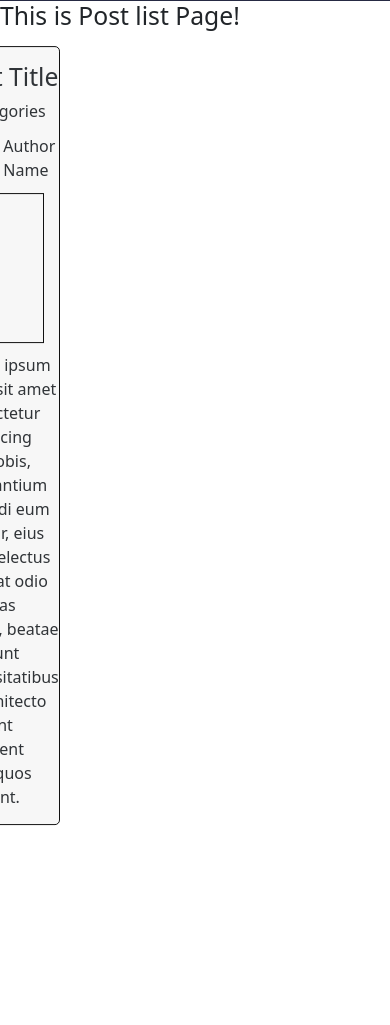
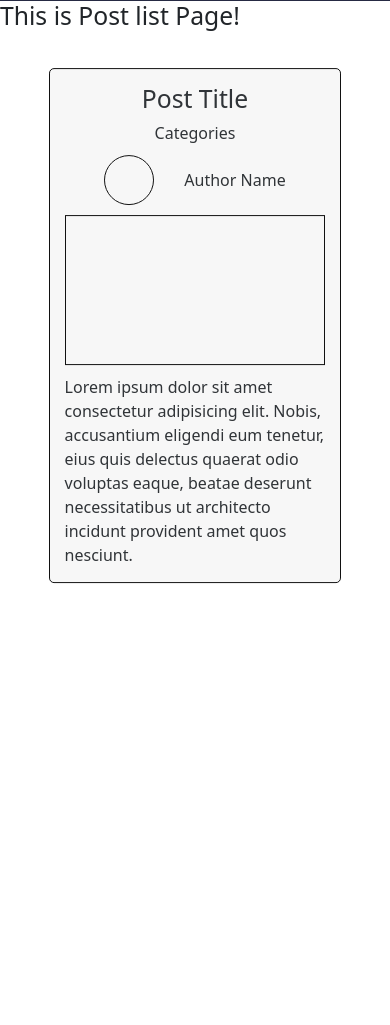
Before and after one commit to Pirmsho/bitcamp-blog-django, a Django app: page /posts/ in a window 390 px wide; the page is wider, and only the part inside the window is pictured. Shown: the part 72-1097 px from the top of that part. Run offline with Django 4.2, Linux system fonts and the light colour scheme; some libraries are stand-ins or nearby versions.

Commit message:
+ responsive post_list

```diff
--- a/bitcamp/bitcamp/static/css/post_list.css
+++ b/bitcamp/bitcamp/static/css/post_list.css
@@ -3,6 +3,7 @@
   grid-template-columns: repeat(3, 30%);
   justify-content: center;
   gap: 20px 80px;
+  margin-top: 30px;
 }
 .post {
   border: 1px solid black;
@@ -17,7 +18,6 @@
 }
 .post:hover {
   box-shadow: 0px 5px 10px 0px rgba(0, 0, 0, 0.4);
-  transform: scale(1.05);
 }
 .post-header {
   display: flex;
@@ -48,3 +48,15 @@ p {
   border: 1px solid black;
   margin-bottom: 10px;
 }
+@media (max-width: 1200px) {
+  .posts-section {
+    grid-template-columns: repeat(2, 1fr);
+    gap: 50px;
+  }
+}
+@media (max-width: 800px) {
+  .posts-section {
+    grid-template-columns: 80%;
+    gap: 50px;
+  }
+}
--- a/bitcamp/bitcamp/static/css/style.css
+++ b/bitcamp/bitcamp/static/css/style.css
@@ -171,6 +171,9 @@ a {
   }
 }
 @media (max-width: 1000px) {
+  .content {
+    padding-bottom: 400px;
+  }
   .bi-list {
     display: initial;
   }
```
